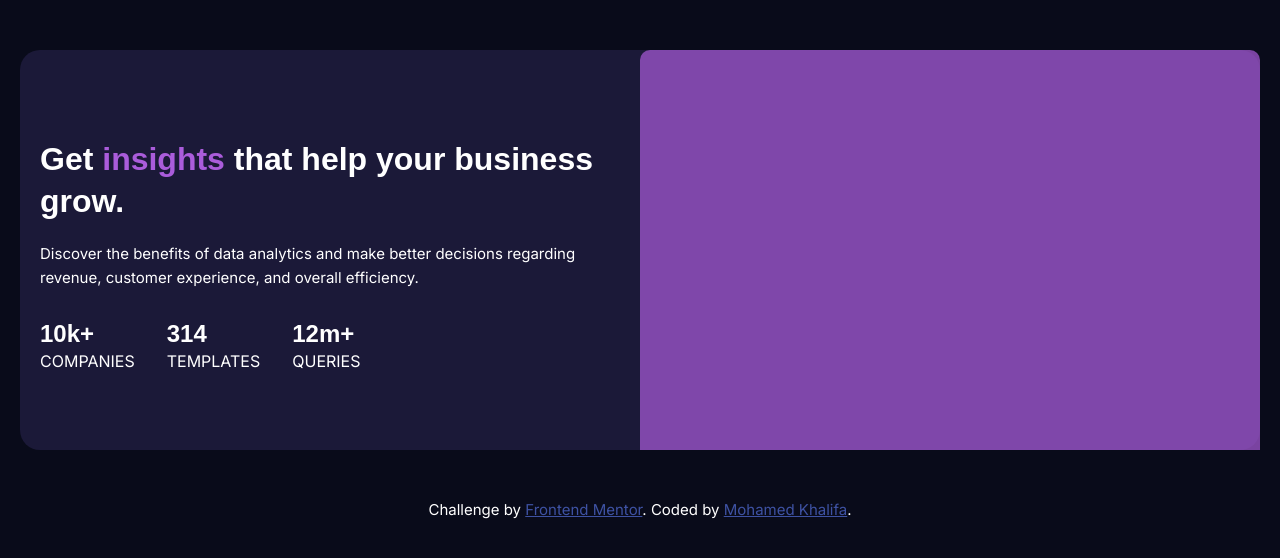
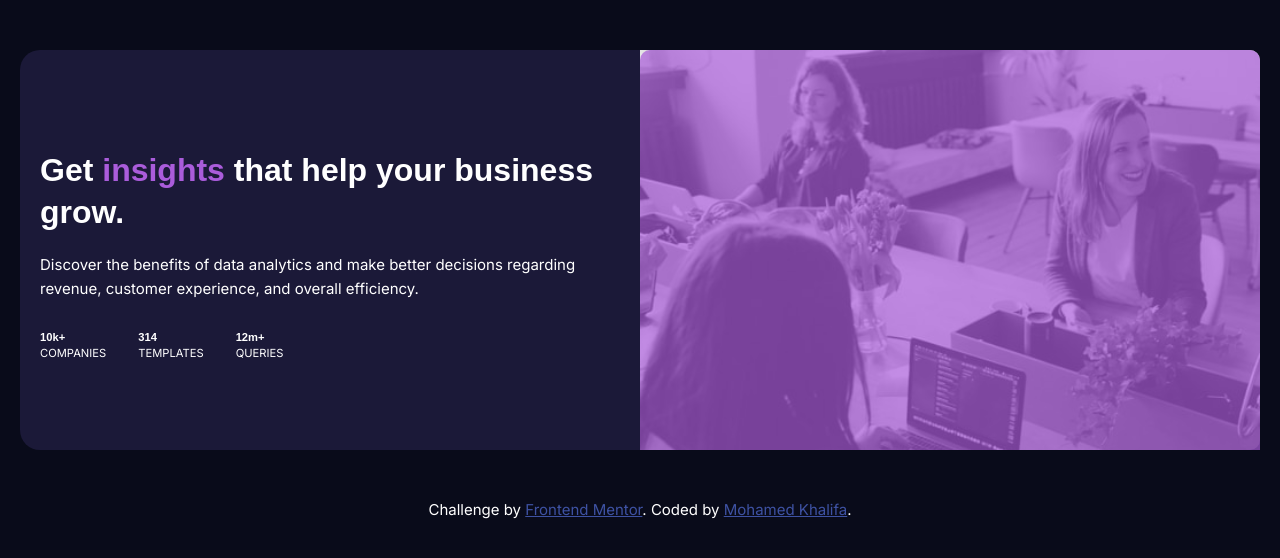
Before and after one commit to mgkh286/preview-card, a plain HTML site: page index.html in a window 1280 px wide. Drawn offline with Linux system fonts and the light colour scheme.

Commit message:
modyfing background and changing font size

```diff
--- a/css/style.css
+++ b/css/style.css
@@ -43,7 +43,9 @@ p {
 }
 
 .container .image {
-  background: url('./images/image-header-mobile.jpg') no-repeat center/cover;
+  background: url(../images/image-header-mobile.jpg);
+  background-size: cover;
+  background-repeat: no-repeat;
   height: 400px;
   border-radius: 10px 10px 0 0;
 }
@@ -107,7 +109,9 @@ p {
   }
 
   .container .image {
-    background: url('./images/image-header-desktop.jpg') no-repeat center/cover;
+    background: url(../images/image-header-desktop.jpg);
+    background-repeat: no-repeat;
+    background-size: cover;
     min-width: 50%;
     border-radius: 0 10px 10px 0;
   }
@@ -124,7 +128,7 @@ p {
   }
   .container .card ul li {
     margin-right: 2rem;
-    font-size: 1rem;
+    font-size: 0.7rem;
   }
 
   .container .card ul li span {
@@ -132,7 +136,7 @@ p {
     text-transform: lowercase;
     font-weight: 700;
     font-family: 'Lexend Deca', sans-serif;
-    font-size: 24px;
+    font-size: 1.7;
     margin-bottom: 3px;
   }
 }
```
Also changed, not shown: design/desktop-design.jpg (added), design/desktop-preview.jpg (added), design/mobile-design.jpg (added), 3 other files.
